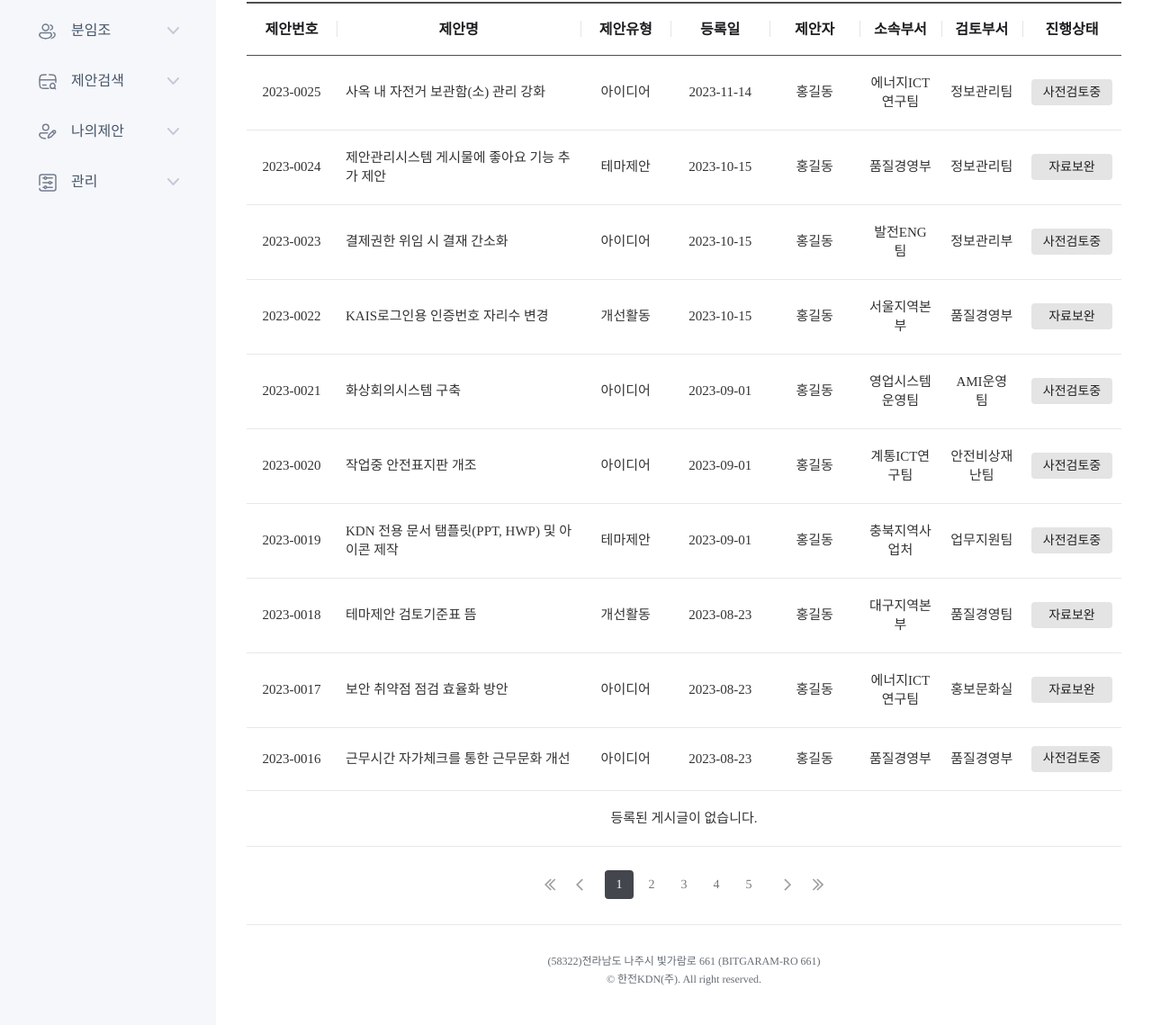
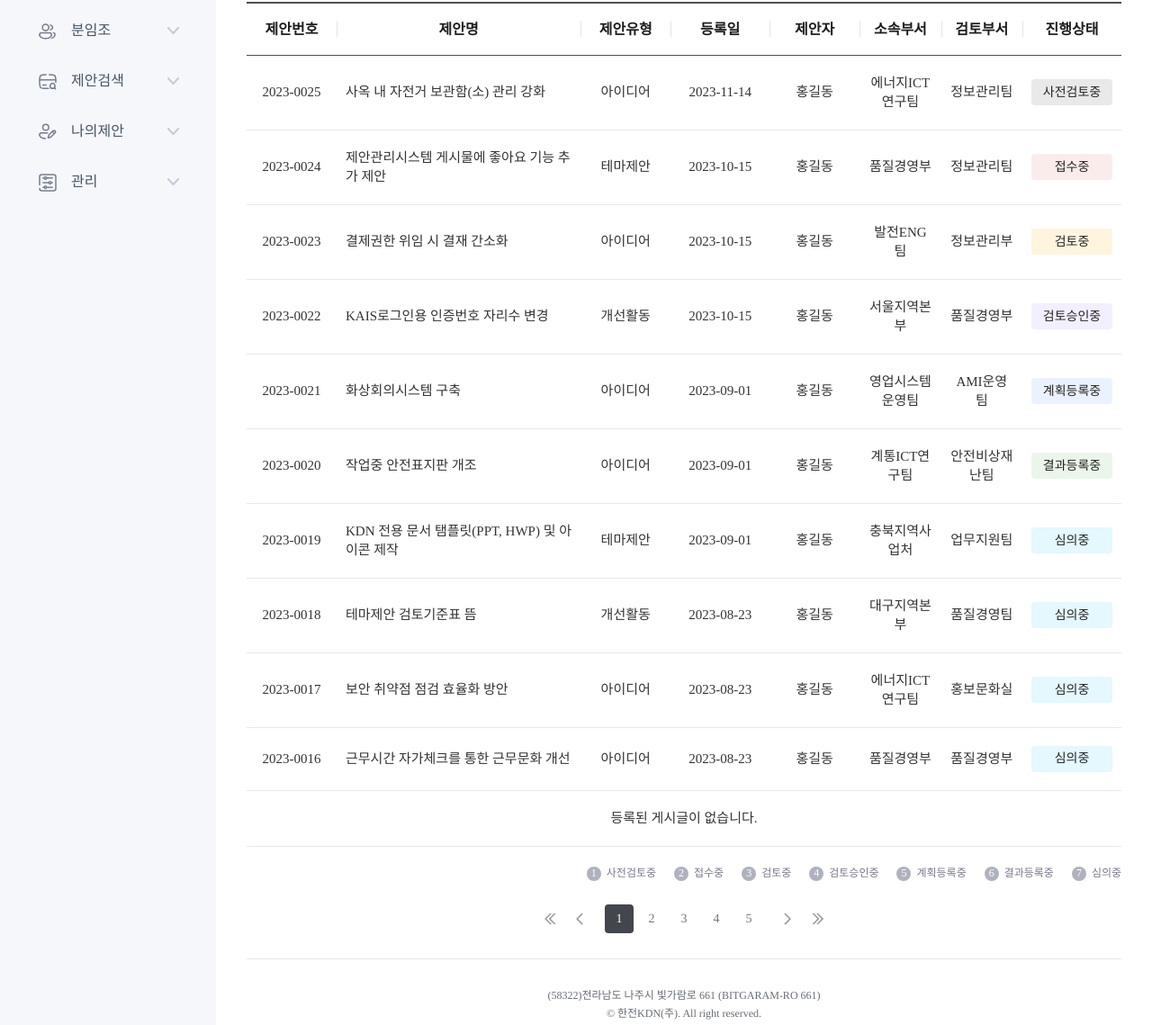
Before and after one commit to nsjwon/kdnPublishIE, a plain HTML site: page pages/SGST-UI-02-001.html in a window 1280 px wide. Shown: the part 574-1713 px from the top of the page at 90% size. Drawn offline with Linux system fonts and the light colour scheme; a web font is replaced by a local one.

Commit message:
진행상태 구분 추가

```diff
--- a/css/subStyle.css
+++ b/css/subStyle.css
@@ -98,13 +98,20 @@
 /* .brd-list-01 td .st-gage {display: flex; align-items: center; justify-content: center; gap: 5px;}
 .brd-list-01 td .st-gage li {width: 2.8rem; height: 1.2rem; border-radius: 2px; background: #e3e7ec;}
 .brd-list-01 td .st-gage li.complete {background: #46bcef;} */
-.brd-list-01 td.st-level {color: #202020; font-size: 1.4rem;}
+.brd-list-01 td.st-level {color: #232323; font-size: 1.4rem;}
 .brd-list-01 td.st-level>div {background: #e4e4e4; border-radius: 4px; display: flex; align-items: center; justify-content: center; width: 90px; height: 29px; margin: 0 auto;}
+.brd-list-01 td.st-level.st01>div {background: #e9e9e9;}
+.brd-list-01 td.st-level.st02>div {background: #fbecec;}
+.brd-list-01 td.st-level.st03>div {background: #fff4de;}
+.brd-list-01 td.st-level.st04>div {background: #f3efff;}
+.brd-list-01 td.st-level.st05>div {background: #ebf2ff;}
+.brd-list-01 td.st-level.st06>div {background: #ebf6eb;}
+.brd-list-01 td.st-level.st07>div {background: #e4f8fd;}
 
-/* .brd-footnote {margin: 2.2rem 0 0;}
+.brd-footnote {margin: 2.2rem 0 0;}
 .brd-footnote ul {width: 100%; display: flex; justify-content: flex-end; gap: 20px;}
 .brd-footnote ul li {color: #777989; font-size: 1.2rem; display: flex; align-items: center; justify-content: flex-start; gap: 6px;}
-.brd-footnote ul li .fn-num {width: 1.6rem; height: 1.6rem; font-weight: 500; color: #fff; background: #afb2be; display: flex; align-items: center; justify-content: center; text-align: center; border-radius: 8px;} */
+.brd-footnote ul li .fn-num {width: 1.6rem; height: 1.6rem; font-weight: 500; color: #fff; background: #afb2be; display: flex; align-items: center; justify-content: center; text-align: center; border-radius: 8px;}
 
 /* 페이지네이션 */
 .pagination { margin: 2.2rem 0 0 0; text-align: center; clear:both; }
--- a/pages/SGST-UI-02-001.html
+++ b/pages/SGST-UI-02-001.html
@@ -310,7 +310,7 @@
                                         <td>홍길동</td>
                                         <td>에너지ICT연구팀</td>
                                         <td>정보관리팀</td>
-                                        <td class="st-level">
+                                        <td class="st-level st01">
                                             <div>사전검토중</div>
                                         </td>
                                     </tr>
@@ -322,8 +322,8 @@
                                         <td>홍길동</td>
                                         <td>품질경영부</td>
                                         <td>정보관리팀</td>
-                                        <td class="st-level">
-                                            <div>자료보완</div>
+                                        <td class="st-level st02">
+                                            <div>접수중</div>
                                         </td>
                                     </tr>
                                     <tr>
@@ -334,8 +334,8 @@
                                         <td>홍길동</td>
                                         <td>발전ENG팀</td>
                                         <td>정보관리부</td>
-                                        <td class="st-level">
-                                            <div>사전검토중</div>
+                                        <td class="st-level st03">
+                                            <div>검토중</div>
                                         </td>
                                     </tr>
                                     <tr>
@@ -346,8 +346,8 @@
                                         <td>홍길동</td>
                                         <td>서울지역본부</td>
                                         <td>품질경영부</td>
-                                        <td class="st-level">
-                                            <div>자료보완</div>
+                                        <td class="st-level st04">
+                                            <div>검토승인중</div>
                                         </td>
                                     </tr>
                                     <tr>
@@ -358,8 +358,8 @@
                                         <td>홍길동</td>
                                         <td>영업시스템운영팀</td>
                                         <td>AMI운영팀</td>
-                                        <td class="st-level">
-                                            <div>사전검토중</div>
+                                        <td class="st-level st05">
+                                            <div>계획등록중</div>
                                         </td>
                                     </tr>
                                     <tr>
@@ -370,8 +370,8 @@
                                         <td>홍길동</td>
                                         <td>계통ICT연구팀</td>
                                         <td>안전비상재난팀</td>
-                                        <td class="st-level">
-                                            <div>사전검토중</div>
+                                        <td class="st-level st06">
+                                            <div>결과등록중</div>
                                         </td>
                                     </tr>
                                     <tr>
@@ -382,8 +382,8 @@
                                         <td>홍길동</td>
                                         <td>충북지역사업처</td>
                                         <td>업무지원팀</td>
-                                        <td class="st-level">
-                                            <div>사전검토중</div>
+                                        <td class="st-level st07">
+                                            <div>심의중</div>
                                         </td>
                                     </tr>
                                     <tr>
@@ -394,8 +394,8 @@
                                         <td>홍길동</td>
                                         <td>대구지역본부</td>
                                         <td>품질경영팀</td>
-                                        <td class="st-level">
-                                            <div>자료보완</div>
+                                        <td class="st-level st07">
+                                            <div>심의중</div>
                                         </td>
                                     </tr>
                                     <tr>
@@ -406,8 +406,8 @@
                                         <td>홍길동</td>
                                         <td>에너지ICT연구팀</td>
                                         <td>홍보문화실</td>
-                                        <td class="st-level">
-                                            <div>자료보완</div>
+                                        <td class="st-level st07">
+                                            <div>심의중</div>
                                         </td>
                                     </tr>
                                     <tr>
@@ -418,8 +418,8 @@
                                         <td>홍길동</td>
                                         <td>품질경영부</td>
                                         <td>품질경영부</td>
-                                        <td class="st-level">
-                                            <div>사전검토중</div>
+                                        <td class="st-level st07">
+                                            <div>심의중</div>
                                         </td>
                                     </tr>
 
@@ -433,7 +433,7 @@
                         <!-- board table :e -->
 
                         <!-- board footnote :s -->
-                        <!-- <div class="brd-footnote">
+                        <div class="brd-footnote">
                             <ul>
                                 <li><span class="fn-num">1</span>사전검토중</li>
                                 <li><span class="fn-num">2</span>접수중</li>
@@ -443,7 +443,7 @@
                                 <li><span class="fn-num">6</span>결과등록중</li>
                                 <li><span class="fn-num">7</span>심의중</li>
                             </ul>
-                        </div> -->
+                        </div>
                         <!-- board footnote :e -->
 
                         <!-- page:s -->
```
